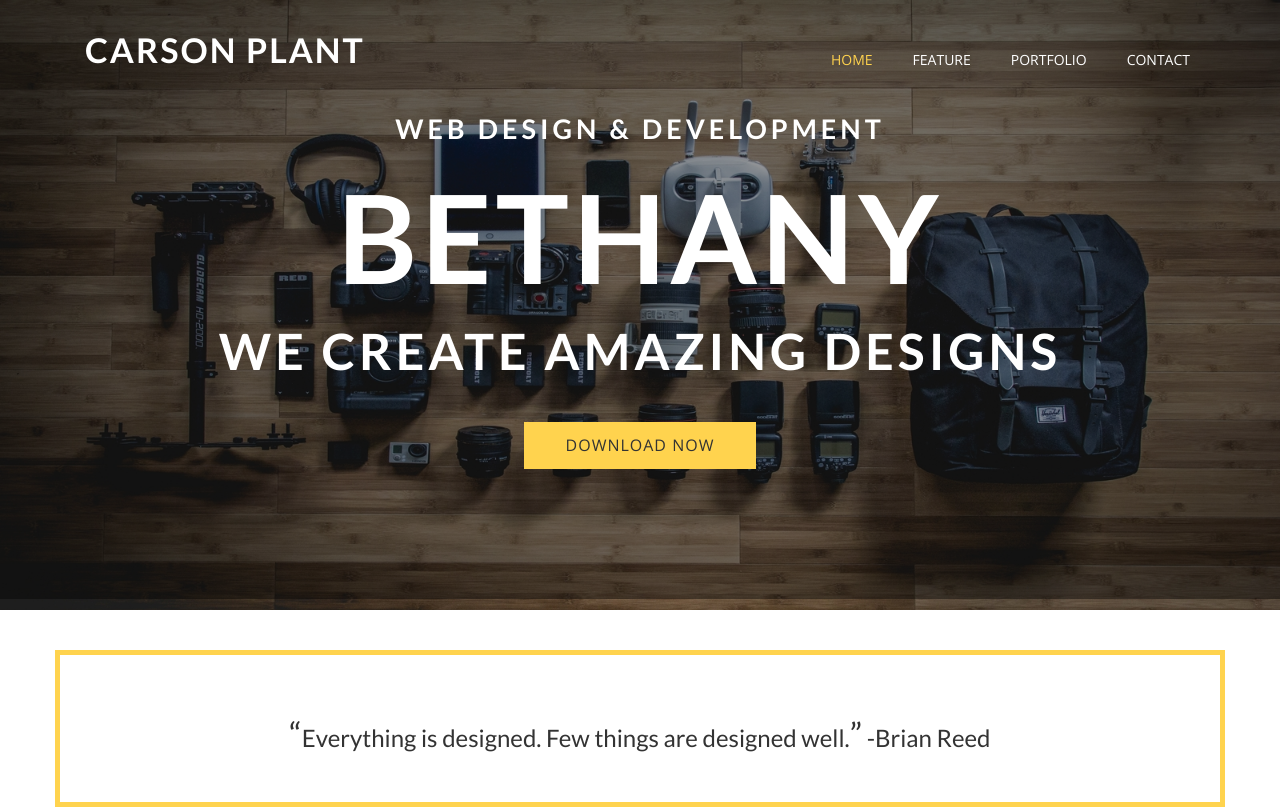
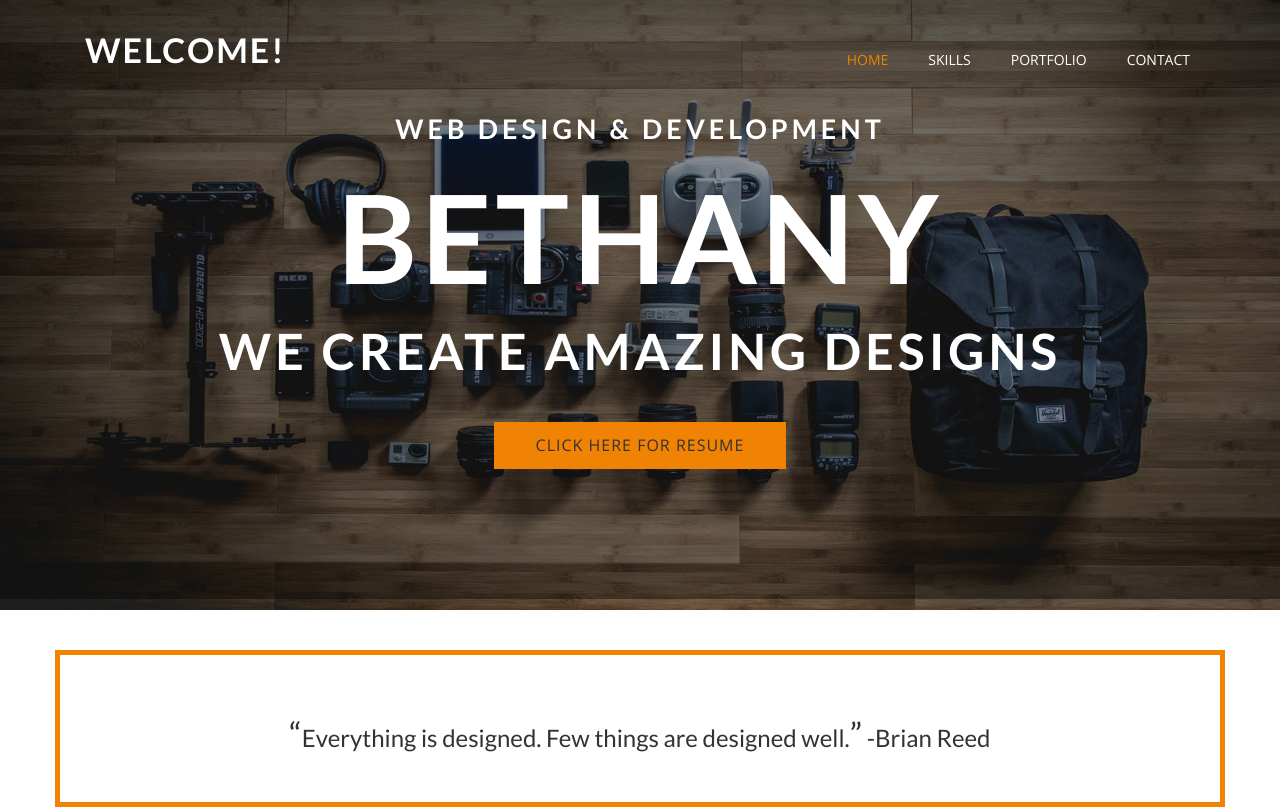
Before and after one commit to carsonplant/carsonplant.github.io, a plain HTML site: page index.html in a window 1280 px wide. Shown: the top 809 px of the page. Drawn offline with nearby package versions, Linux system fonts and the light colour scheme.

Commit message:
Nav and Btn

```diff
--- a/css/style.css
+++ b/css/style.css
@@ -69,10 +69,11 @@ h1, h2, h3, h4, h5, h6 {
   text-transform: uppercase;
   font-weight: 700;
   letter-spacing: 2px;
+  text-outline: rgb(240, 130, 4);
 }
 
 .navbar-default .navbar-nav>.active>a, .navbar-default .navbar-nav>.active>a:focus, .navbar-default .navbar-nav>.active>a:hover {
-  color: #FFD34E;
+  color: rgb(240, 130, 4);
   text-transform: uppercase;
 	background-color: transparent;
 }
@@ -85,7 +86,7 @@ h1, h2, h3, h4, h5, h6 {
 }
 
 .navbar-default .navbar-nav>li>a:hover, .navbar-default .navbar-nav>li>a:focus {
-  color: #FFD34E;
+  color: rgb(240, 130, 4);
 }
 
 .navbar-fixed-top {
@@ -142,7 +143,7 @@ h1, h2, h3, h4, h5, h6 {
 }
 
 .btn-submit {
-  background: #FFD34E;
+  background: rgb(240, 130, 4);
   border: 0px;
   display: inline-block;
   font-size: 16px;
@@ -160,7 +161,7 @@ h1, h2, h3, h4, h5, h6 {
   -ms-transition: all 0.4s ease-in-out;
   transition: all 0.4s ease-in-out;
   margin-top: 25px;
-  border: 2px solid #FFD34E;
+  border: 2px solid rgb(240, 130, 4);
 }
 
 .btn-submit:hover {
@@ -174,7 +175,7 @@ h1, h2, h3, h4, h5, h6 {
 }
 
 .cta-info {
-  border: 5px solid #FFD34E;
+  border: 5px solid rgb(240, 130, 4);
   padding: 40px 0px;
 }
 
@@ -337,11 +338,11 @@ h3.txt-tl {
 .btn-send {
   border-radius: 0px;
   color: #000;
-  background-color: #FFD34E;
+  background-color: rgb(240, 130, 4);
 }
 
 a, a:hover {
-  color: #FFD34E;
+  color: rgb(240, 130, 4);
 }
 
 .cont-title {
--- a/index.html
+++ b/index.html
@@ -4,7 +4,7 @@
 <head>
   <meta charset="utf-8">
   <meta name="viewport" content="width=device-width, initial-scale=1">
-  <title>Bethany Bootstrap Theme</title>
+  <title>Carson Plant</title>
   <meta name="description" content="Free Bootstrap Theme by BootstrapMade.com">
   <meta name="keywords"
     content="free website templates, free bootstrap themes, free template, free bootstrap, free website template">
@@ -35,12 +35,12 @@
                 aria-expanded="false" aria-controls="navbar">
                 <span class="fa fa-bars"></span>
               </button>
-              <a href="index.html" class="navbar-brand">Carson Plant</a>
+              <a href="index.html" class="navbar-brand">Welcome!</a>
             </div>
             <div class="collapse navbar-collapse navbar-right" id="mynavbar">
               <ul class="nav navbar-nav">
                 <li class="active"><a href="#header">Home</a></li>
-                <li><a href="#feature">Feature</a></li>
+                <li><a href="#feature">Skills</a></li>
                 <li><a href="#portfolio">Portfolio</a></li>
                 <li><a href="#contact">Contact</a></li>
               </ul>
@@ -54,7 +54,7 @@
           <h2 class="top-title">Web Design & Development</h2>
           <h3 class="title">Bethany</h3>
           <h4 class="sub-title">We Create amazing designs</h4>
-          <button type="submit" class="btn btn-submit">Download Now</button>
+          <button type="submit" class="btn btn-submit">Click here for Resume</button>
         </div>
       </div>
     </div>
```
